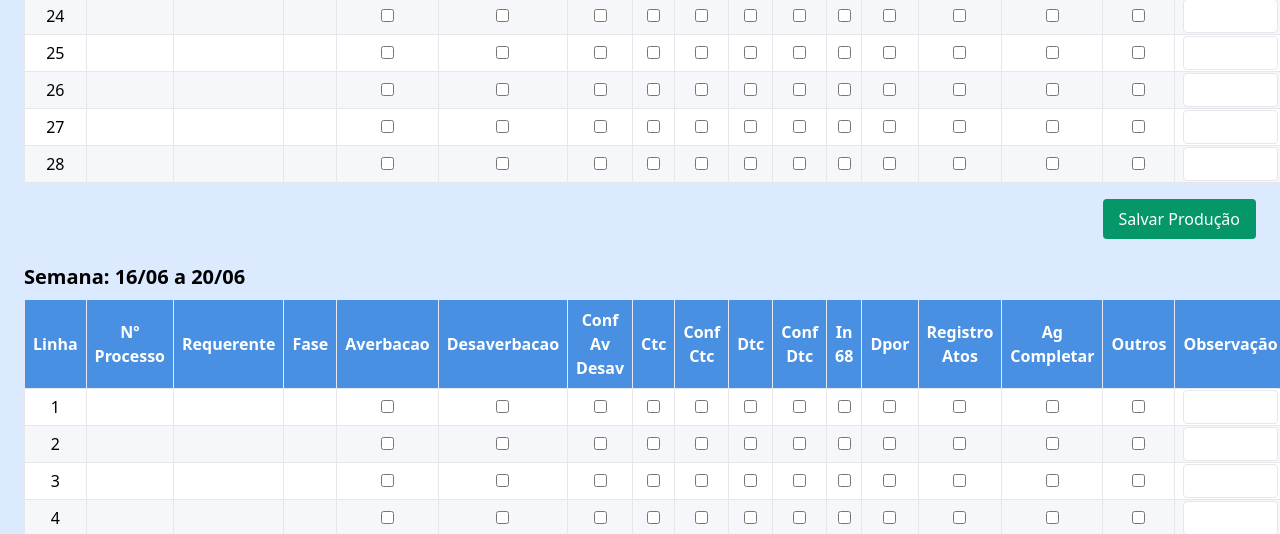
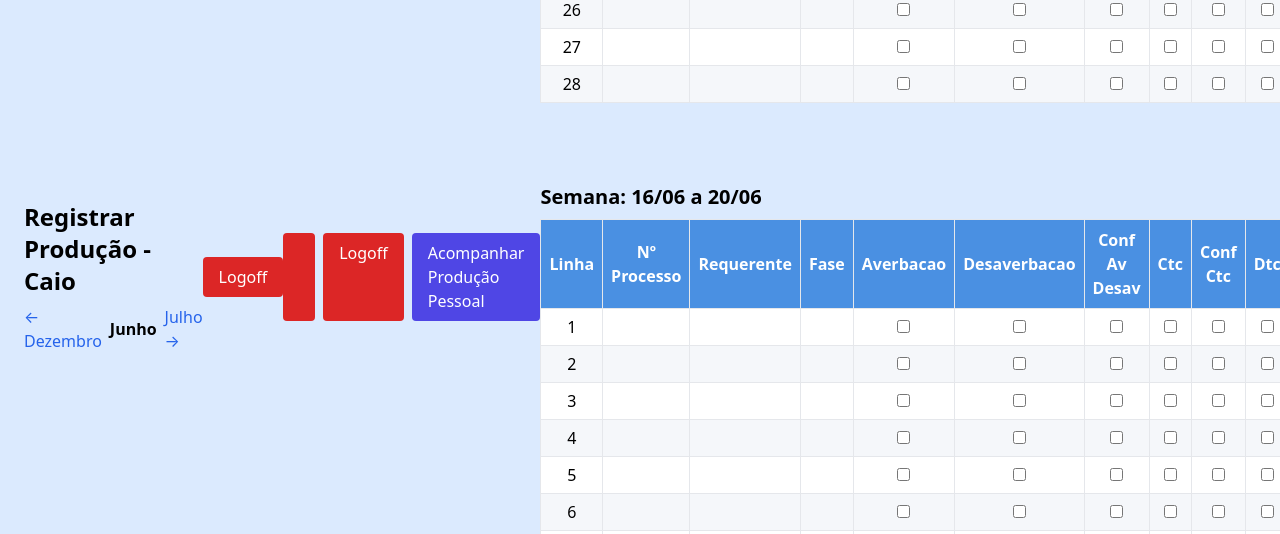
Before and after one commit to albertjr99/sistema_producao, a Flask app: page /registrar-producao in a window 1280 px wide; the page is wider, and only the part inside the window is pictured. Shown: the part 3379-3913 px from the top of that part. Run offline with Flask 3, Linux system fonts and the light colour scheme; a user stored in the database is signed in; data comes from the database, SQL or seed files in the repository.

Commit message:
Update registrar_producao.html

```diff
--- a/templates/registrar_producao.html
+++ b/templates/registrar_producao.html
@@ -101,12 +101,11 @@
     </div>
     <a href="{{ url_for('logout') }}" class="bg-red-600 text-white px-4 py-2 rounded hover:bg-red-700">
       Logoff
-      <a href="{{ url_for('acompanhamento_pessoal') }}" class="bg-indigo-600 text-white px-4 py-2 rounded hover:bg-indigo-700">
-  Acompanhar Produção Pessoal
-</a>
+     <div class="flex space-x-2">
+  <a href="{{ url_for('logout') }}" class="bg-red-600 text-white px-4 py-2 rounded hover:bg-red-700">Logoff</a>
+  <a href="{{ url_for('acompanhamento_pessoal') }}" class="bg-indigo-600 text-white px-4 py-2 rounded hover:bg-indigo-700">Acompanhar Produção Pessoal</a>
+</div>
 
-    </a>
-  </div>
 
   <form method="post">
 
```
